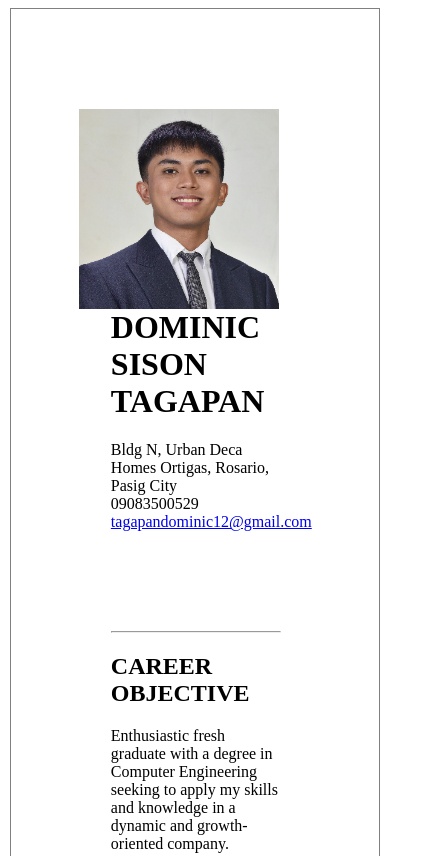
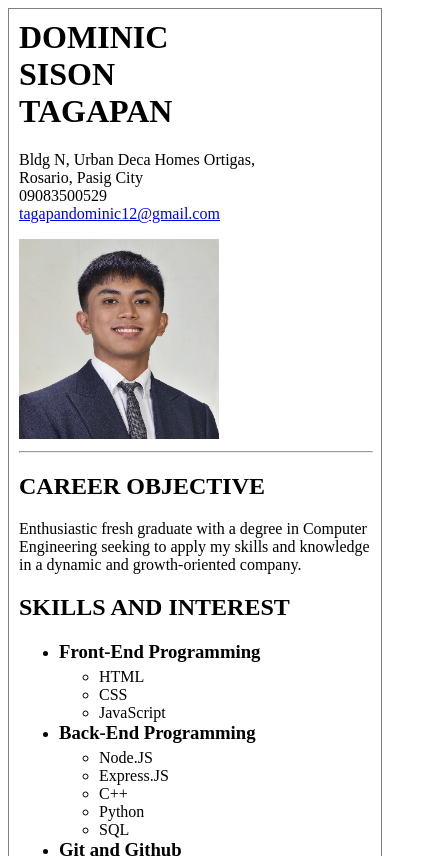
Before and after one commit to Dominusss0804/My-Resume, a plain HTML site: page index.html in a window 390 px wide. Shown: the top 856 px of the page, 423 px wide, since content can reach past the window. Drawn offline with Linux system fonts and the light colour scheme.

Commit message:
Add Media Query

```diff
--- a/index.html
+++ b/index.html
@@ -9,9 +9,15 @@
 <body>
     <div class = "container">
         <div class = "content">
-            <img alt = "me" src = "./me.png" class = "me">
-            <h1>DOMINIC SISON TAGAPAN</h1>
-            <p>Bldg N, Urban Deca Homes Ortigas, Rosario, Pasig City<br>09083500529<br><span><a href = "mailto:tagapandominic12@gmail.com">tagapandominic12@gmail.com</a></span></p>
+            <div class = "details">
+                <div class = "column1">
+                    <h1>DOMINIC SISON TAGAPAN</h1>
+                    <p>Bldg N, Urban Deca Homes Ortigas, Rosario, Pasig City<br>09083500529<br><span><a href = "mailto:tagapandominic12@gmail.com">tagapandominic12@gmail.com</a></span></p>
+                </div>
+                <div class = "column2">
+                    <img alt = "me" src = "./me.png" class = "me">
+                </div>
+            </div>
             <hr>
             <h2>CAREER OBJECTIVE</h2>
             <p>Enthusiastic fresh graduate with a degree in Computer Engineering seeking to apply my skills and knowledge in a dynamic and growth-oriented company.</p>
--- a/style.css
+++ b/style.css
@@ -7,22 +7,27 @@
     padding: 100px;
 }
 
+.details{
+    display: flex;
+}
+
+.column1{
+    width: 70%;
+}
 h1{
     margin-top: 0;
 }
 
 h3{
-    margin: 0;
+    margin-top: 0;
+    margin-bottom: 5px;
 }
 hr{
-    margin-top: 100px;
     width: 100%;
 }
 img{
     width: 200px;
     height: 200px;
-    float: right;
-
 }
 
 .educBg{
@@ -49,3 +54,29 @@ img{
 .signature{
     height: 100px;
 }
+
+@media all and (max-width: 480px) {
+    .container{
+        border: 1px solid gray;
+        max-width: 100%;
+        display: flex;
+        flex-direction: column;
+        margin: auto;
+        padding: 10px;
+    }
+
+    .details{
+        display: flex;
+        flex-direction: column;
+    }
+
+    .content{
+        margin-left: 0;
+    }
+
+    .charRefContainer{
+        display: flex;
+        justify-content: center;
+        flex-direction: column;
+    }
+}
```
